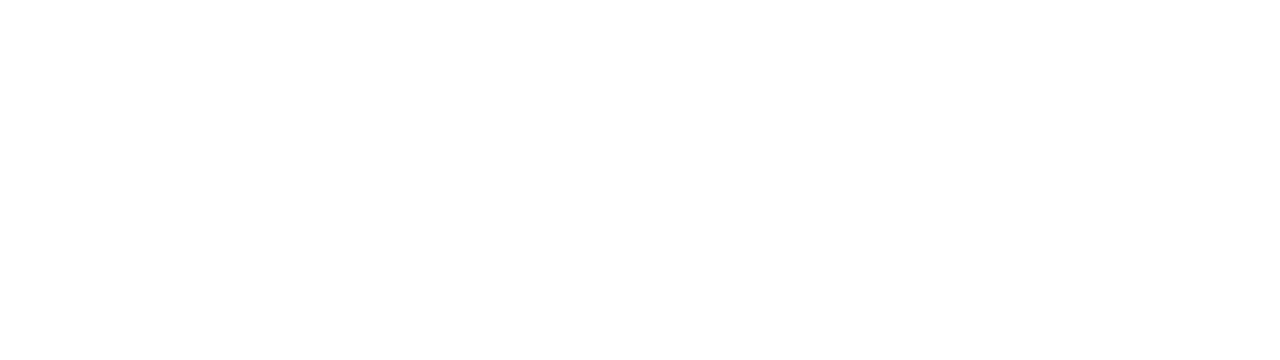
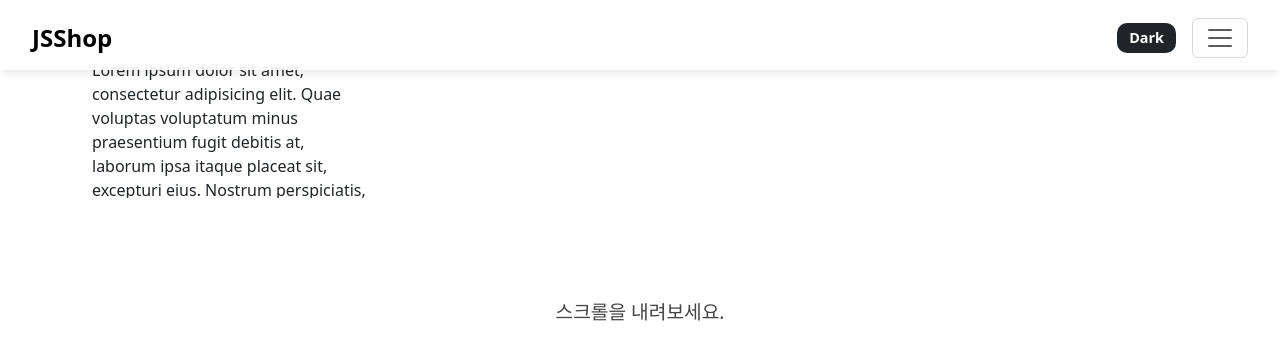
Before and after one commit to dongkyukim1/Hellojs, a plain HTML site: page 강의내용모음/Day15/ScrollEvent.html in a window 1280 px wide. Shown: the top 360 px of the page. Drawn offline with nearby package versions, Linux system fonts and the light colour scheme.

Commit message:
Feature: Update HTML titles and enhance ScrollEvent page with fixed navbar and styles

```diff
--- a/강의내용모음/Day15/ScrollEvent.html
+++ b/강의내용모음/Day15/ScrollEvent.html
@@ -1,9 +1,129 @@
 <!DOCTYPE html>
-<html lang="en">
+<html lang="ko">
   <head>
     <meta charset="UTF-8" />
     <meta name="viewport" content="width=device-width, initial-scale=1.0" />
-    <title>Document</title>
+    <title>Fixed Navbar</title>
+    <link
+      href="https://cdn.jsdelivr.net/npm/bootstrap@5.3.0/dist/css/bootstrap.min.css"
+      rel="stylesheet" />
+    <style>
+      /* 기본 네비게이션 바 스타일 */
+      .navbar {
+        position: fixed;
+        top: 0;
+        left: 0;
+        width: 100%;
+        background-color: rgba(255, 255, 255, 0.9);
+        box-shadow: 0px 2px 10px rgba(0, 0, 0, 0.1);
+        transition: all 0.3s ease-in-out;
+        padding: 15px 20px;
+        height: 70px;
+      }
+
+      /* 네비게이션 바 축소 시 */
+      .navbar.shrink {
+        height: 50px;
+        padding: 10px 20px;
+        background-color: rgba(240, 240, 240, 0.95);
+        box-shadow: 0px 2px 10px rgba(0, 0, 0, 0.2);
+      }
+
+      /* 브랜드 로고 크기 조절 */
+      .navbar-brand {
+        font-size: 1.5rem;
+        font-weight: bold;
+        transition: font-size 0.3s ease-in-out;
+      }
+
+      .navbar.shrink .navbar-brand {
+        font-size: 1.2rem;
+      }
+
+      /* "Dark" 배지 스타일 개선 */
+      .badge {
+        font-size: 0.9rem;
+        padding: 8px 12px;
+        border-radius: 10px;
+        cursor: pointer;
+        transition: background-color 0.3s ease-in-out;
+      }
+
+      .badge:hover {
+        background-color: #333;
+      }
+
+      /* Lorem 박스 스타일 */
+      .lorem {
+        width: 300px;
+        height: 150px;
+        padding: 10px;
+        border-radius: 10px;
+        overflow-y: scroll;
+        transition: background-color 0.3s ease-in-out,
+          box-shadow 0.3s ease-in-out;
+      }
+
+      /* 스크롤 시 lorem 박스 변화 */
+      .lorem.scrolled {
+        background-color: lightgray;
+        box-shadow: inset 0 0 10px rgba(0, 0, 0, 0.1);
+      }
+
+      /* 본문 내용 */
+      .content {
+        height: 2000px;
+        padding-top: 100px;
+        text-align: center;
+        font-size: 1.2rem;
+        color: #444;
+      }
+    </style>
+    <script src="https://ajax.googleapis.com/ajax/libs/jquery/3.6.4/jquery.min.js"></script>
   </head>
-  <body></body>
+  <body>
+    <nav class="navbar navbar-light">
+      <div class="container-fluid d-flex align-items-center">
+        <span class="navbar-brand">JSShop</span>
+        <span class="ms-auto badge bg-dark">Dark</span>
+        <button class="navbar-toggler ms-3" type="button">
+          <span class="navbar-toggler-icon"></span>
+        </button>
+      </div>
+    </nav>
+
+    <div class="container mt-5">
+      <div class="lorem mt-3">
+        Lorem ipsum dolor sit amet, consectetur adipisicing elit. Quae voluptas
+        voluptatum minus praesentium fugit debitis at, laborum ipsa itaque
+        placeat sit, excepturi eius. Nostrum perspiciatis, eligendi quae
+        consectetur praesentium exercitationem.
+      </div>
+    </div>
+
+    <div class="content">
+      <p>스크롤을 내려보세요.</p>
+    </div>
+
+    <script>
+      // 네비게이션 바 축소 효과
+      window.addEventListener('scroll', function () {
+        let navbar = document.querySelector('.navbar');
+        if (window.scrollY > 50) {
+          navbar.classList.add('shrink');
+        } else {
+          navbar.classList.remove('shrink');
+        }
+      });
+    </script>
+    <script>
+      // Lorem 박스 스타일 변경
+      $('.lorem').on('scroll', function () {
+        var 스크롤양 = document.querySelector('.lorem').scrollTop;
+        if (스크롤양 == 62) {
+          alert('끝까지 왔습니다.');
+        }
+      });
+    </script>
+  </body>
 </html>
```
Also changed, not shown: 강의내용모음/Day15/Return.html (+1 -1 lines), 강의내용모음/Day15/window.png (added), 강의내용모음/Day15/네비게이션바.png (added), 강의내용모음/Day15/스크롤바개념.png (added).
